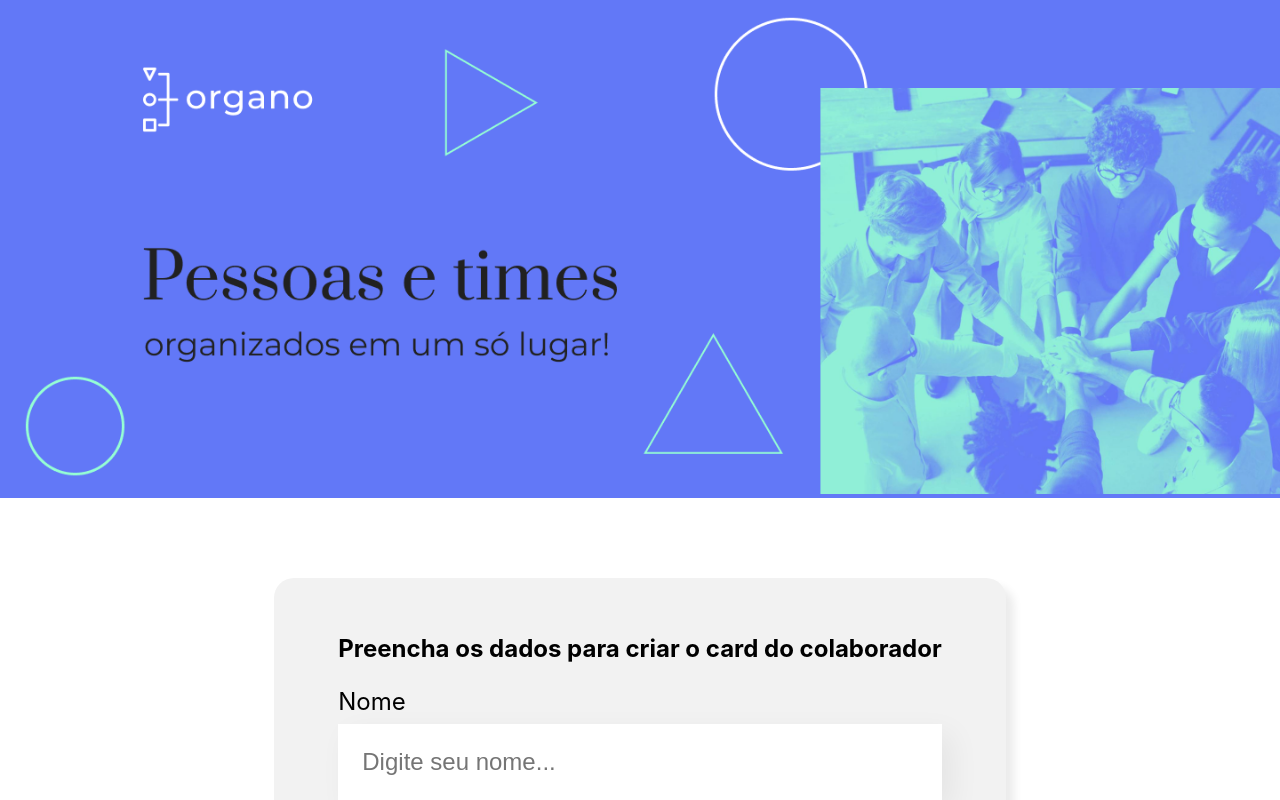
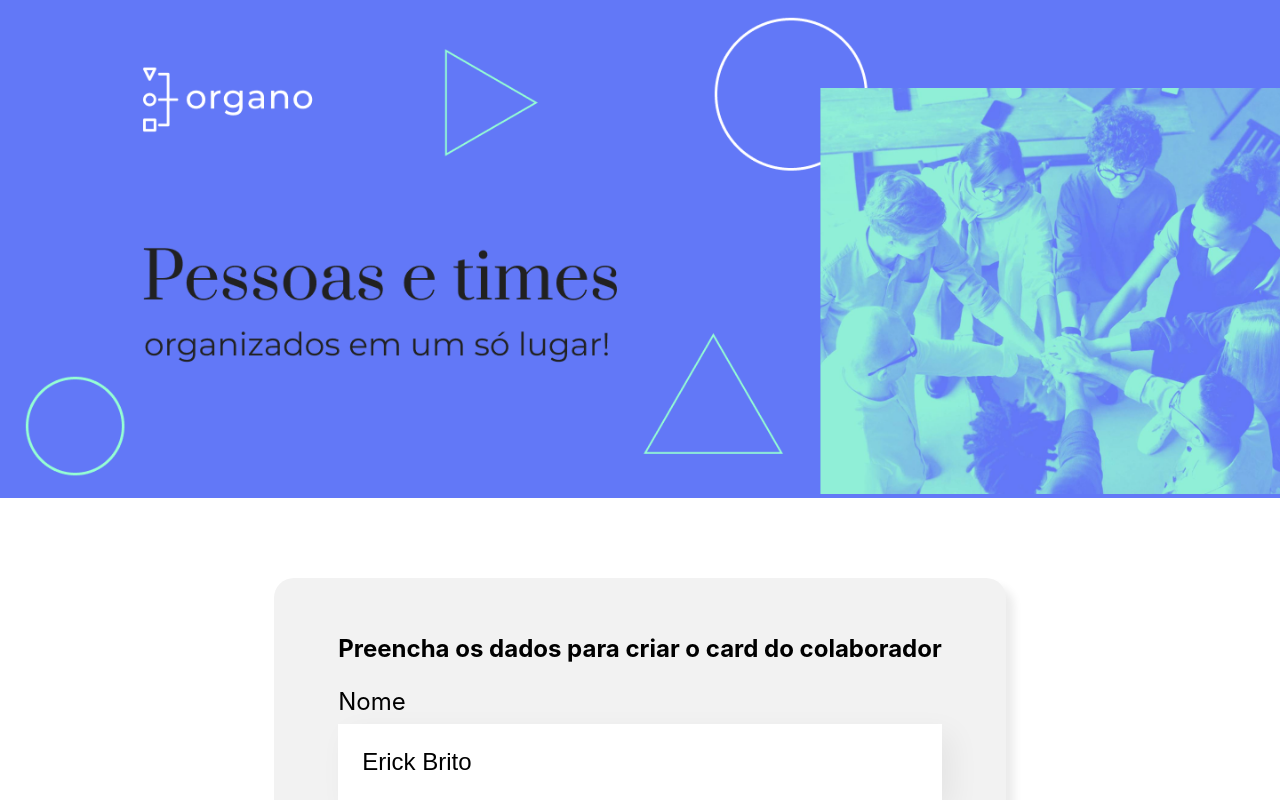
Before and after one commit to erickbmelo/Form-Explore-React-com-JS, a React (Create React App) app: page / in a window 1280 px wide. Shown: the top 800 px of the page. Built offline with nearby package versions, Linux system fonts and the light colour scheme.

Commit message:
Manipulando o input do usuário

```diff
--- a/src/componentes/CampoTexto/index.js
+++ b/src/componentes/CampoTexto/index.js
@@ -4,10 +4,17 @@ const CampoTexto = (props) =>{
 
     const placeholderModificada = `${props.placeholder}...`;
 
+    let valor = 'Erick Brito'
+
+    const aoDigitado = (evento) => {
+        valor = evento.target.value
+        console.log(valor)
+    }
+
     return(
         <div className="campo-texto">
             <label>{props.label}</label>
-            <input required={props.obrigatorio} placeholder={placeholderModificada}/>
+            <input value={valor} onChange={aoDigitado} required={props.obrigatorio} placeholder={placeholderModificada}/>
         </div>
     )
 }
```
